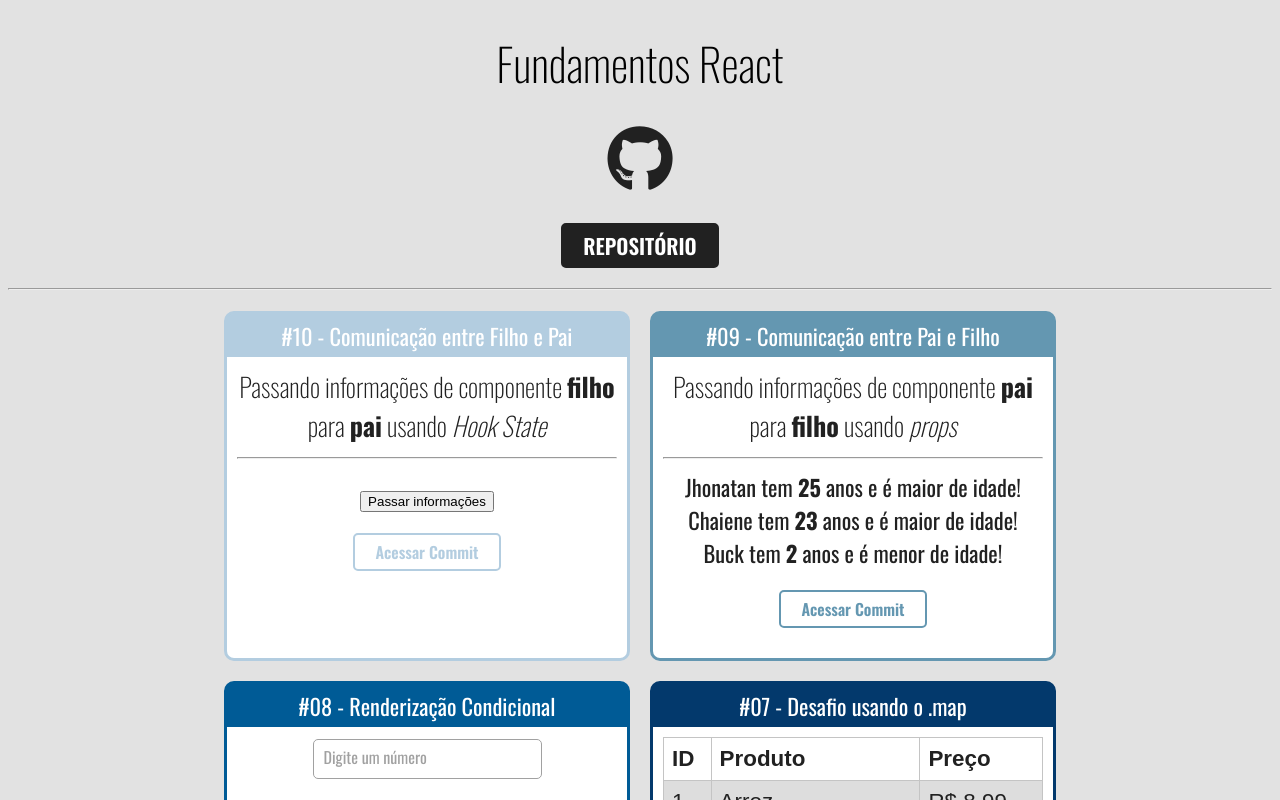
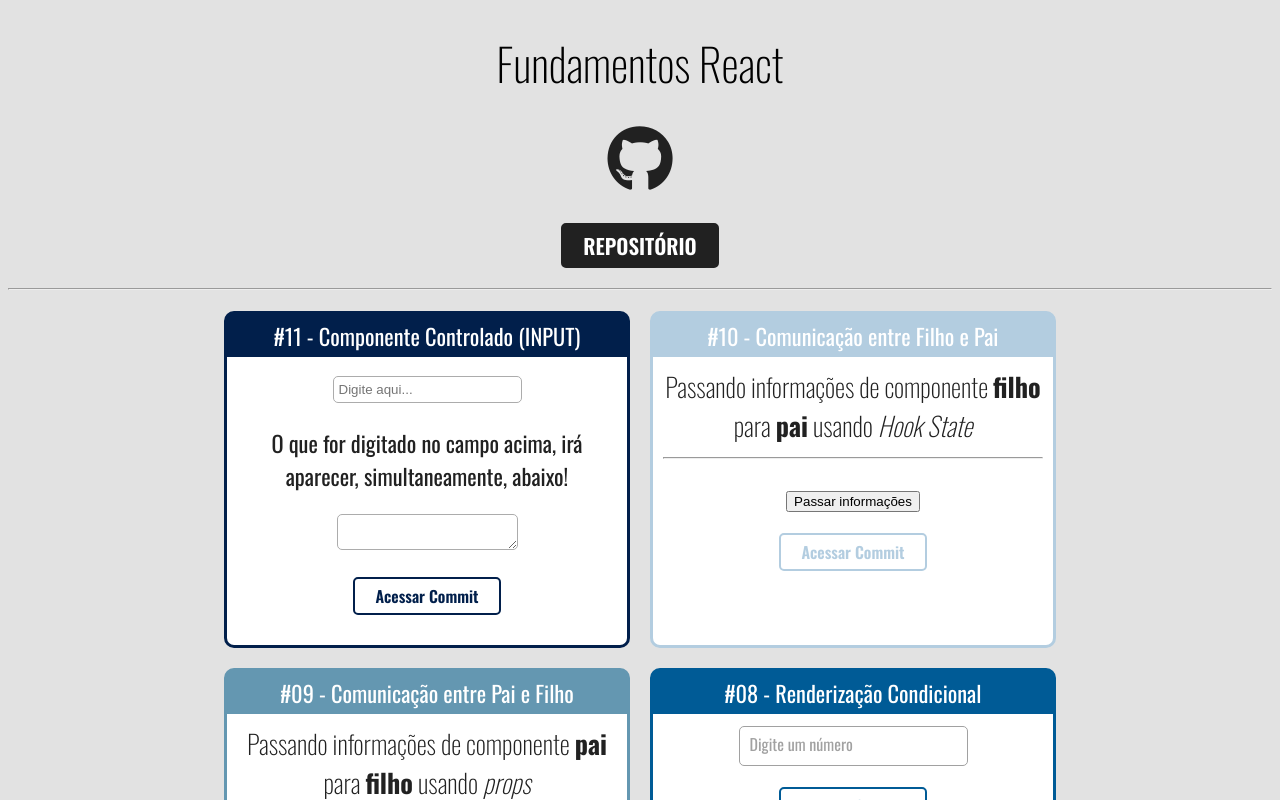
Before and after one commit to JhonatanGAlves/fundamentals-in-react, a React (Create React App) app: page / in a window 1280 px wide. Shown: the top 800 px of the page. Built offline with nearby package versions, Linux system fonts and the light colour scheme.

Commit message:
component input with hook useState

```diff
--- a/src/App.jsx
+++ b/src/App.jsx
@@ -13,6 +13,7 @@ import { ProductsList } from './Components/repetition/ProductsList'
 import { EvenOrOdd } from './Components/conditional/EvenOrOdd'
 import { DirectParents } from './Components/communication/DirectParents'
 import { IndirectParents } from './Components/communication/IndirectParents'
+import { Input } from './Components/form/input'
 
 export const App = (props) => {
 
@@ -38,6 +39,14 @@ export const App = (props) => {
       <hr />
 
       <div className="Cards">
+      <Card title="#11 - Componente Controlado (INPUT)" color="#011f4b" /*Estou passando uma cor por props*/ >
+          <Input />
+          <InputButton color="#011f4b"
+            link="https://github.com/JhonatanGAlves/fundamentals-in-react/commit/48fd967eb16132d9486f039482d26d06bdef3eb0"
+            value="Acessar Commit"
+          />
+        </Card>
+
         <Card title="#10 - Comunicação entre Filho e Pai" color="#b3cde0" /*Estou passando uma cor por props*/ >
           <IndirectParents />
           <InputButton color="#b3cde0"
--- /dev/null
+++ b/src/Components/form/input.css
@@ -0,0 +1,12 @@
+.ipt {
+  border: 1px solid rgb(172, 172, 172);
+  outline: none;
+  border-radius: 5px;
+  padding: 5px;
+}
+
+.txtArea {
+  border: 1px solid rgb(172, 172, 172);
+  outline: none;
+  border-radius: 5px;
+}
--- /dev/null
+++ b/src/Components/form/input.jsx
@@ -0,0 +1,25 @@
+import React, { useState } from 'react'
+import './input.css'
+
+export const Input = (props) => {
+  const [value, setValue] = useState('')
+
+  function handleChange(e) {
+    setValue(e.target.value)
+  }
+
+  return (
+    <div>
+      <input className="ipt" type="text"
+        value={value}
+        onChange={handleChange} //Ou pode ser dessa forma {e => setValue(e.target.value)} neste caso, não iria precisar da função criada acima.
+        placeholder="Digite aqui..."
+      />
+      <p>O que for digitado no campo acima, irá aparecer, simultaneamente, abaixo!</p>
+      <textarea className="txtArea" readOnly
+        value={value}
+      >
+      </textarea>
+    </div>
+  )
+}
```
